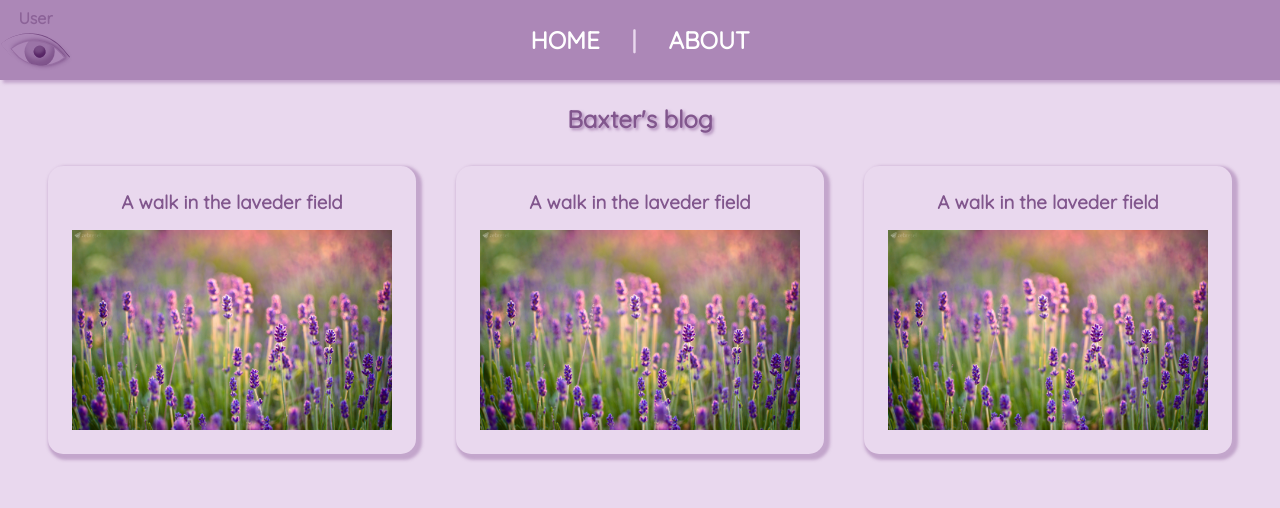
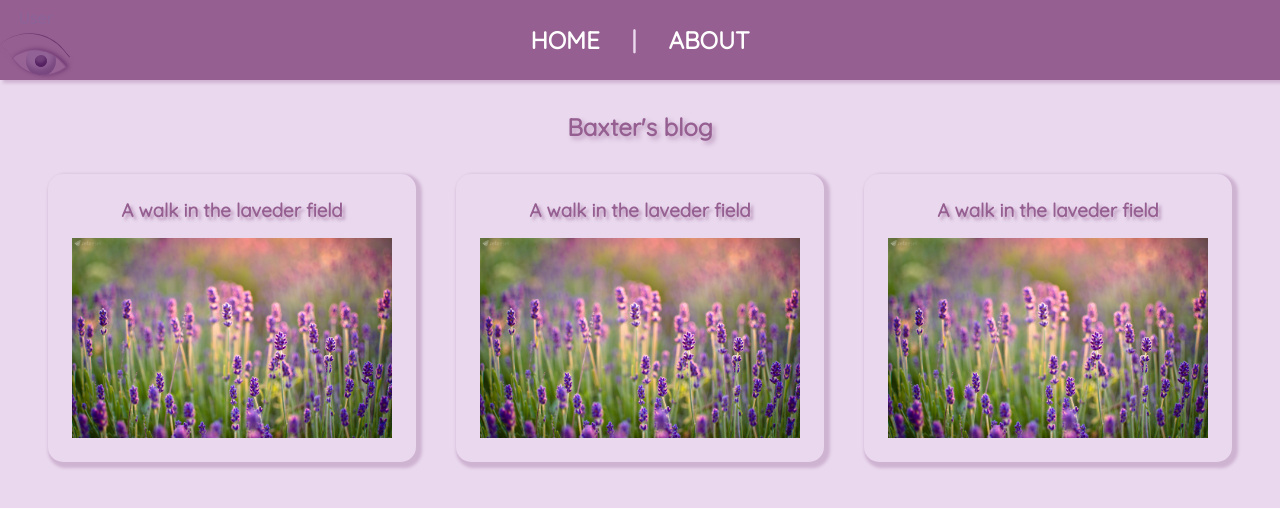
Before and after one commit to Linneaeas/angular-blog, an Angular app: page /Home in a window 1280 px wide. Shown: the top 508 px of the page. Built offline with nearby package versions, Linux system fonts and the light colour scheme.

Commit message:
Fixed CSS

```diff
--- a/src/app/app.component.css
+++ b/src/app/app.component.css
@@ -0,0 +1,93 @@
+header {
+  height: 5rem;
+  background-color: var(--primaryDark);
+  width: 100%;
+  color: white;
+  font-weight: bolder;
+  font-size: 1rem;
+  box-shadow: 3px 3px 3px var(--boxShadow);
+}
+
+nav {
+  display: flex;
+  align-items: center;
+  justify-content: center;
+  flex-direction: column;
+  height: 5rem;
+}
+ul {
+  list-style: none;
+  display: flex;
+  align-items: center;
+  justify-content: center;
+  gap: 2rem;
+}
+a {
+  text-decoration: none;
+  color: white;
+  font-size: 1.5rem;
+}
+a:hover {
+  color: var(--primaryLight);
+}
+.Divider {
+  font-size: 1.5rem;
+  color: var(--primaryLight);
+}
+.ViewBTNContainer {
+  position: absolute;
+  display: flex;
+  align-items: center;
+  flex-direction: column;
+  padding: 0.5rem;
+}
+.ToggleViewBTN {
+  height: 45px;
+  width: 55px;
+  background: transparent;
+  border: none;
+  border-top: 0.7px solid rgb(67, 14, 81, 0.5);
+  border-radius: 60px 0 60px 0;
+  transform: rotate(50deg);
+}
+.EyeCont {
+  height: 35px;
+  width: 40px;
+  background: rgba(173, 134, 185, 0.1);
+  border: none;
+  color: var(--lightPurple);
+  box-shadow: -1px 2px 4px rgb(67, 14, 81, 0.5);
+  border-radius: 60px 0 60px 0;
+  display: flex;
+  justify-content: center;
+  align-items: center;
+  transform: rotate(181deg);
+  margin-left: 10px;
+  margin-bottom: 2px;
+  overflow: hidden;
+  border: 0.2px solid rgb(67, 14, 81, 0.2);
+}
+.BigRound {
+  background: rgb(140, 99, 152, 0.5);
+  height: 85%;
+  aspect-ratio: 1;
+  border-radius: 100%;
+  display: flex;
+  justify-content: center;
+  align-items: center;
+  box-shadow: 5px 5px 5px rgb(67, 14, 81, 0.3) inset;
+  transform: rotate(-20deg);
+  margin-right: 1px;
+  margin-top: 4px;
+}
+.LittleRound {
+  background: rgba(67, 14, 81, 0.4);
+  height: 40%;
+  aspect-ratio: 1;
+  border-radius: 100%;
+  box-shadow: 3px 3px 3px rgb(67, 14, 81, 0.6) inset;
+}
+
+.CurrentView {
+  color: rgb(140, 99, 152);
+}
--- a/src/app/pages/about-me/about-me.component.css
+++ b/src/app/pages/about-me/about-me.component.css
@@ -1,100 +1,39 @@
-.AboutPage {
-  height: 100vh;
-  display: flex;
-  align-items: center;
-  flex-direction: column;
-  padding: 1rem;
-}
-.AboutPage > h3 {
-  text-shadow: 2px 2px 3px rgba(158, 116, 170, 0.8);
-  color: rgb(129, 86, 141);
-  font-size: 2rem;
-}
-
 .AboutCont {
   display: flex;
   justify-content: center;
   gap: 1rem;
   padding: 1.5rem;
-  color: rgb(129, 86, 141);
-  box-shadow: 3px 3px 3px 3px rgb(158, 116, 170, 0.5);
+  box-shadow: 3px 3px 3px 3px var(--boxShadow);
   border-radius: 15px;
-  margin-top: 1rem;
-  width: fit-content;
 }
-
 .AboutPic {
   height: 300px;
-}
-.ContactMeBTN {
-  text-shadow: 2px 2px 3px rgba(158, 116, 170, 0.8);
-  color: rgb(129, 86, 141);
-  font-size: 1.2rem;
-  background: none;
-  border: none;
-}
-.ContactMeBTN:hover {
-  cursor: pointer;
-  scale: 110%;
 }
 .FormCont {
   display: flex;
   flex-direction: column;
   justify-content: center;
   align-items: center;
-  box-shadow: 3px 3px 3px 3px rgb(158, 116, 170, 0.5);
-  border-radius: 15px;
   margin-top: 2.5rem;
-  padding: 1rem;
+  margin-bottom: 3rem;
 }
 .FormFields {
+  box-shadow: 3px 3px 3px 3px var(--boxShadow);
+  border-radius: 15px;
   margin-top: 1rem;
   display: flex;
   justify-content: center;
   gap: 1rem;
+  padding: 1rem;
 }
-input[type="text"],
-input[type="email"] {
-  background: rgba(158, 116, 170, 0.3);
-  border: none;
-  border-radius: 15px;
-  height: 1.5rem;
-  width: 8rem;
-  padding: 0.1rem;
-}
-input[type="submit"] {
-  background: rgba(158, 116, 170, 0.8);
-  border: none;
-  border-radius: 15px;
-  width: fit-content;
-  height: 2rem;
-  padding: 0.5rem;
-  box-shadow: 3px 3px 3px 3px rgb(158, 116, 170, 0.5);
-  color: rgb(233, 216, 238);
-  font-weight: bolder;
-}
-textarea {
-  background: rgba(158, 116, 170, 0.3);
-  border: none;
-  border-radius: 15px;
-  height: 6rem;
-  width: 10rem;
-  padding: 0.3rem;
-}
-
-input:hover,
-textarea:hover {
-  cursor: pointer;
-  scale: 105%;
-}
-.LineOne {
+.Column {
   display: flex;
   flex-direction: column;
+  align-items: center;
+  justify-content: center;
   gap: 1rem;
 }
-.LineTwo {
-  display: flex;
-  justify-content: center;
-  align-items: center;
-  gap: 1rem;
+.SendBTN {
+  background: var(--primaryDark);
+  color: white;
 }
--- a/src/app/pages/about-me/about-me.component.html
+++ b/src/app/pages/about-me/about-me.component.html
@@ -1,42 +1,45 @@
 <main class="AboutPage">
-  <h3 class="AboutTitle">Baxter Sjoberg</h3>
+  <h1 class="AboutTitle">Baxter Sjoberg</h1>
   <div class="AboutCont">
-    <div class="AboutPicCont">
-      <img class="AboutPic" src="../../../assets/baxi.png" />
-    </div>
-    <div class="AboutTextCont">
-      <p class="AboutText">My name is Baxter, i'm 5 yo.</p>
-    </div>
+    <img class="AboutPic" src="../../../assets/baxi.png" />
+    <p class="BodyText">My name is Baxter, i'm 5 yo.</p>
   </div>
   <div class="FormCont">
     <button class="ContactMeBTN" (click)="showFormFields = !showFormFields">
-      Contact me here!
+      CONTACT ME HERE
     </button>
     <form *ngIf="showFormFields" class="FormFields">
-      <div class="LineOne">
+      <div class="Column">
         <input
+          class="SmallInput"
           type="text"
           id="firstName"
           name="firstname"
           placeholder="First name"
         />
-
         <input
+          class="SmallInput"
           type="text"
           id="lastName"
           name="lastname"
           placeholder="Last name"
         />
-        <input type="email" id="contact" name="contact" placeholder="Email" />
+        <input
+          class="SmallInput"
+          type="email"
+          id="contact"
+          name="contact"
+          placeholder="Email"
+        />
       </div>
-
-      <div class="LineTwo">
+      <div class="Column">
         <textarea
+          class="SmallTextarea"
           id="message"
           name="message"
           placeholder="Your message.."
         ></textarea>
-        <input type="submit" value="SEND" />
+        <input class="SendBTN" type="submit" value="SEND" />
       </div>
     </form>
   </div>
--- a/src/app/pages/home-page/home-page.component.css
+++ b/src/app/pages/home-page/home-page.component.css
@@ -1,17 +1,3 @@
-.HomePage {
-  display: flex;
-  justify-content: center;
-  flex-direction: column;
-}
-.Welcome {
-  display: flex;
-  justify-content: center;
-  text-shadow: 2px 2px 3px rgba(158, 116, 170, 0.8);
-  color: rgb(129, 86, 141);
-  font-size: 1.5rem;
-  margin-top: 1.5rem;
-  margin-bottom: 1rem;
-}
 .PostsCont {
   display: flex;
   justify-content: center;
@@ -22,42 +8,18 @@
 .OnePost {
   display: flex;
   justify-content: center;
-  gap: 1rem;
   align-items: center;
   flex-direction: column;
-  margin-top: 1rem;
+  gap: 1rem;
   padding: 1.5rem;
-  box-shadow: 3px 3px 3px 3px rgb(158, 116, 170, 0.5);
+  box-shadow: 3px 3px 3px 3px var(--boxShadow);
   border-radius: 15px;
 }
 .OnePost:hover {
   cursor: pointer;
   scale: 102%;
-  box-shadow: 5px 5px 5px 5px rgb(158, 116, 170, 0.5);
-}
-.PostTitle {
-  color: rgb(129, 86, 141);
+  box-shadow: 5px 5px 5px 5px var(--boxShadow);
 }
 .PostPic {
   height: 200px;
 }
-.NewPostBTNCont {
-  display: flex;
-  justify-content: center;
-  align-items: center;
-}
-.NewPostBTN {
-  background: transparent;
-  border: none;
-  margin-top: 2rem;
-  padding: 0.5rem;
-  box-shadow: 2px 2px 2px 2px rgb(158, 116, 170, 0.5);
-  border-radius: 15px;
-  color: rgb(129, 86, 141);
-  font-weight: bolder;
-}
-.NewPostBTN:hover {
-  cursor: pointer;
-  scale: 105%;
-  box-shadow: 3px 3px 3px 3px rgb(158, 116, 170, 0.5);
-}
--- a/src/app/pages/home-page/home-page.component.html
+++ b/src/app/pages/home-page/home-page.component.html
@@ -1,8 +1,8 @@
 <main class="HomePage">
-  <div class="NewPostBTNCont" *ngIf="currentView === Creator">
-    <button class="NewPostBTN">CREATE NEW POST</button>
-  </div>
-  <h3 class="Welcome">Baxter's blog</h3>
+  <button class="NewPostBTN" *ngIf="currentView === Creator">
+    CREATE NEW POST
+  </button>
+  <h1 class="BlogName">Baxter's blog</h1>
   <div class="PostsCont">
     <section class="OnePost">
       <h3 class="PostTitle">A walk in the laveder field</h3>
--- a/src/styles.css
+++ b/src/styles.css
@@ -1,112 +1,78 @@
 :root {
-  --lightPurple: rgb(233, 216, 238);
-  --white: rgb(255, 255, 255);
-  --darkerHover: rgb(244, 161, 206);
-  --darkPurple: rgba(158, 116, 170, 0.8);
+  --primaryLight: rgb(233, 216, 238);
+  --primaryDark: rgb(150, 95, 145);
+  --boxShadow: rgba(150, 95, 145, 0.3);
+  --fontShadow: rgba(150, 95, 145, 0.5);
 }
 * {
   margin: 0;
   padding: 0;
   font-family: Quicksand;
+  color: var(--primaryDark);
 }
 body {
-  background-color: var(--lightPurple);
+  background-color: var(--primaryLight);
 }
-
-header {
-  height: 5rem;
-  background-color: var(--darkPurple);
-  width: 100%;
-  color: white;
-  font-weight: bolder;
-  font-size: 1rem;
-  box-shadow: 3px 3px 3px rgb(158, 116, 170, 0.5);
-}
-
-nav {
+main {
   display: flex;
   align-items: center;
   justify-content: center;
   flex-direction: column;
-  height: 5rem;
+  gap: 2rem;
+  margin-top: 1rem;
+}
+h1 {
+  text-shadow: 3px 3px 4px var(--fontShadow);
+  font-size: 1.5rem;
+}
+h3 {
+  text-shadow: 3px 3px 3px var(--fontShadow);
+}
+.BodyText {
+  color: black;
+}
+/*BUTTONS*/
+button,
+input[type="submit"] {
+  background: none;
+  border: none;
+  border-radius: 20px;
+  font-weight: bolder;
+  font-size: 1rem;
+  padding: 0.5rem;
+  box-shadow: 2px 2px 2px 2px var(--boxShadow);
+  width: fit-content;
+}
+button:hover,
+input[type="submit"]:hover {
+  cursor: pointer;
+  scale: 110%;
+  box-shadow: 3px 3px 3px 3px var(--boxShadow);
 }
 
-ul {
-  list-style: none;
-  display: flex;
-  align-items: center;
-  justify-content: center;
-  gap: 2rem;
+/*INPUTS & TEXTAREAS*/
+input,
+textarea {
+  background: none;
+  border: none;
+  border-radius: 20px;
+  font-weight: bolder;
+  color: black;
 }
-a {
-  text-decoration: none;
-  color: white;
-  font-size: 1.5rem;
-}
-a:hover {
-  color: var(--lightPurple);
-}
-.Divider {
-  font-size: 1.5rem;
-  color: var(--lightPurple);
-}
-.ViewBTNContainer {
-  position: absolute;
-  display: flex;
-  align-items: center;
-  flex-direction: column;
-  padding: 0.5rem;
-}
-.ToggleViewBTN {
-  height: 45px;
-  width: 55px;
-  background: transparent;
-  border: none;
-  border-top: 0.7px solid rgb(67, 14, 81, 0.5);
-  border-radius: 60px 0 60px 0;
-  transform: rotate(50deg);
-}
-.EyeCont {
-  height: 35px;
-  width: 40px;
-  background: rgba(173, 134, 185, 0.1);
-  border: none;
-  color: var(--lightPurple);
-  box-shadow: -1px 2px 4px rgb(67, 14, 81, 0.5);
-  border-radius: 60px 0 60px 0;
-  display: flex;
-  justify-content: center;
-  align-items: center;
-  transform: rotate(181deg);
-  margin-left: 10px;
-  margin-bottom: 2px;
-  overflow: hidden;
-  border: 0.2px solid rgb(67, 14, 81, 0.2);
-}
-.BigRound {
-  background: rgb(140, 99, 152, 0.5);
-  height: 85%;
-  aspect-ratio: 1;
-  border-radius: 100%;
-  display: flex;
-  justify-content: center;
-  align-items: center;
-  box-shadow: 5px 5px 5px rgb(67, 14, 81, 0.3) inset;
-  transform: rotate(-20deg);
-  margin-right: 1px;
-  margin-top: 4px;
-}
-.LittleRound {
-  background: rgba(67, 14, 81, 0.4);
-  height: 40%;
-  aspect-ratio: 1;
-  border-radius: 100%;
-  box-shadow: 3px 3px 3px rgb(67, 14, 81, 0.6) inset;
-}
-.ToggleViewBTN:hover {
+input:hover,
+textarea:hover {
   cursor: pointer;
   scale: 110%;
 }
-.CurrentView {
-  color: rgb(140, 99, 152);
+.SmallInput {
+  height: 1.5rem;
+  width: 8rem;
+  background: var(--boxShadow);
+  padding: 0.3rem;
 }
+.SmallTextarea {
+  height: 5rem;
+  width: 10rem;
+  background: var(--boxShadow);
+  padding: 0.3rem;
+}
```
